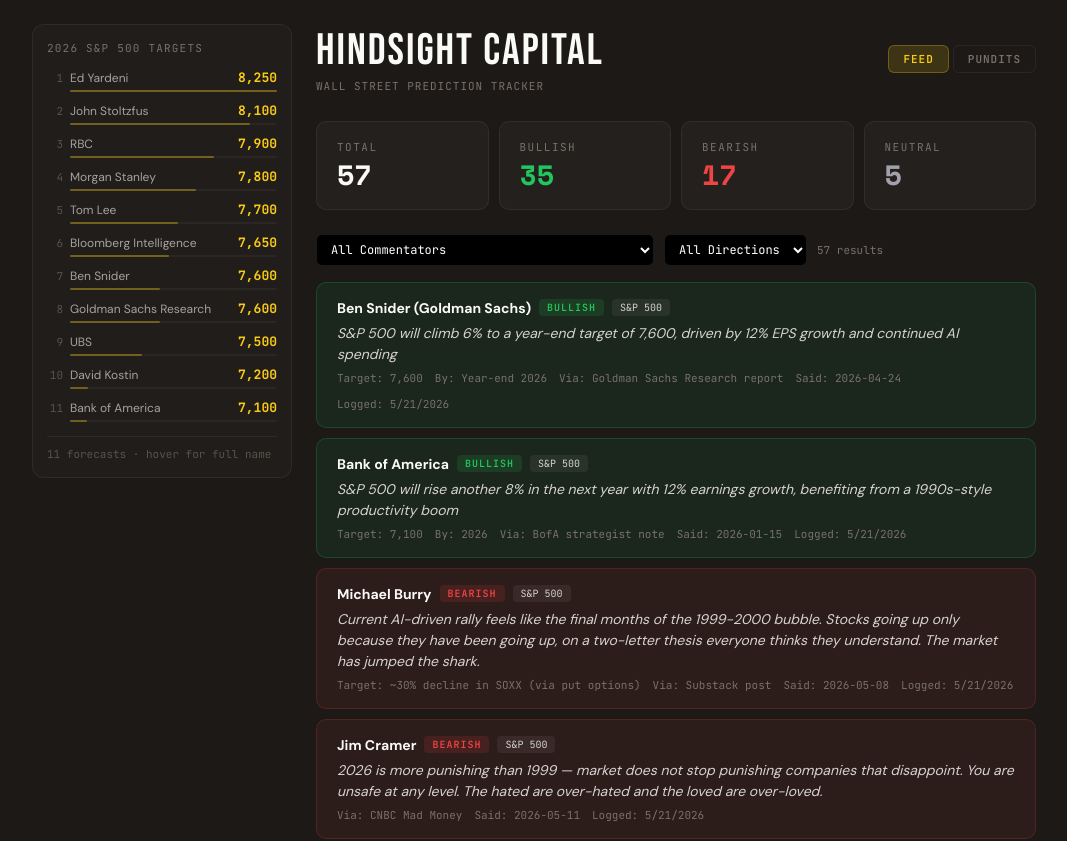
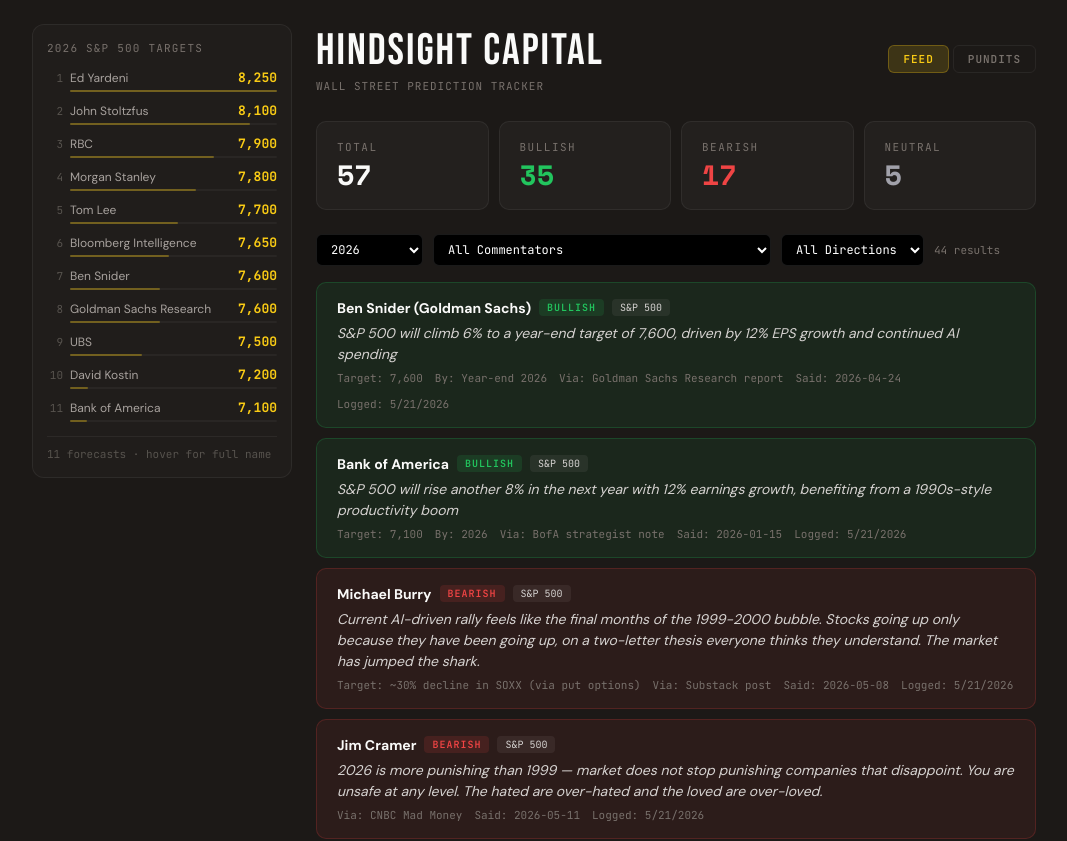
Before and after one commit to veridead1/pundit-tracker, a Next.js app: page / in a window 1280 px wide. Shown: the top 841 px of the page, without its empty margins (68-1135 px from the left). Built offline with nearby package versions, Linux system fonts and the light colour scheme.

Commit message:
Default main feed to current year (2026), add year filter dropdown
Feed now shows 2026 calls by default. A year dropdown lets users
switch to 2020 or All Years. 2020 COVID calls are still fully
accessible via Pundits detail view.

Co-Authored-By: Claude Sonnet 4.6 <noreply@anthropic.com>

```diff
--- a/components/PunditTracker.jsx
+++ b/components/PunditTracker.jsx
@@ -230,6 +230,7 @@ export default function PunditTracker() {
   const [formError, setFormError] = useState("");
   const [filterCommentator, setFilterCommentator] = useState("all");
   const [filterDirection, setFilterDirection] = useState("all");
+  const [filterYear, setFilterYear] = useState("2026");
   const [confirmReset, setConfirmReset] = useState(false);
 
   const [isAdmin, setIsAdmin] = useState(false);
@@ -354,9 +355,22 @@ export default function PunditTracker() {
   });
   leaderboard.sort(function(a, b) { return b.total - a.total; });
 
+  var allYears = [];
+  var seenYears = {};
+  data.predictions.forEach(function(p) {
+    if (p.date_stated) {
+      var yr = p.date_stated.slice(0, 4);
+      if (!seenYears[yr]) { seenYears[yr] = true; allYears.push(yr); }
+    }
+  });
+  allYears.sort(function(a, b) { return b - a; });
+
   var filtered = data.predictions.filter(function(p) {
     if (filterCommentator !== "all" && p.commentator !== filterCommentator) return false;
     if (filterDirection !== "all" && p.direction !== filterDirection) return false;
+    if (filterYear !== "all") {
+      if (!p.date_stated || p.date_stated.slice(0, 4) !== filterYear) return false;
+    }
     return true;
   });
 
@@ -606,6 +620,10 @@ export default function PunditTracker() {
           <div style={{ display: "flex", gap: 10, marginBottom: 16, flexWrap: "wrap", alignItems: "center" }}>
             {total > 0 && (
               <React.Fragment>
+                <select value={filterYear} onChange={function(e) { setFilterYear(e.target.value); }} style={selectStyle}>
+                  {allYears.map(function(yr) { return <option key={yr} value={yr}>{yr}</option>; })}
+                  <option value="all">All Years</option>
+                </select>
                 <select value={filterCommentator} onChange={function(e) { setFilterCommentator(e.target.value); }} style={selectStyle}>
                   <option value="all">All Commentators</option>
                   {commentatorNames.map(function(n) { return <option key={n} value={n}>{n}</option>; })}
```
